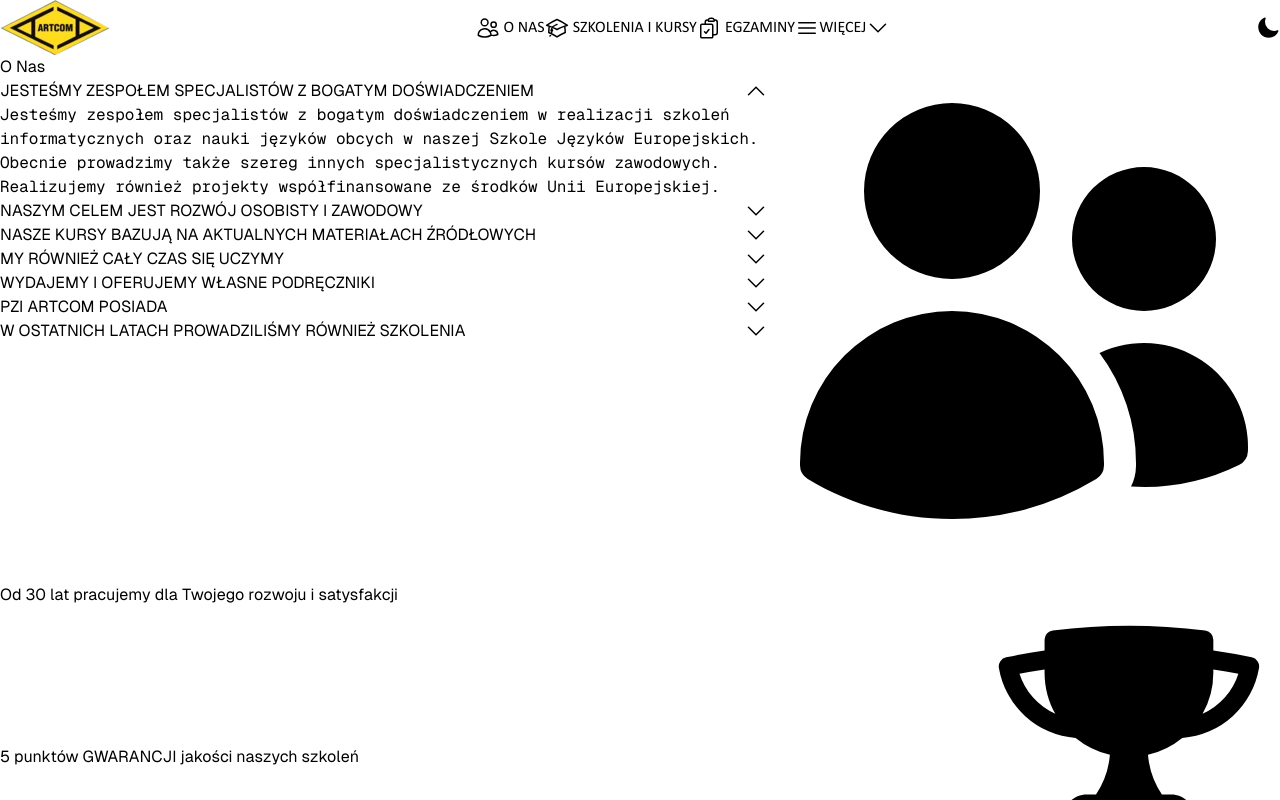
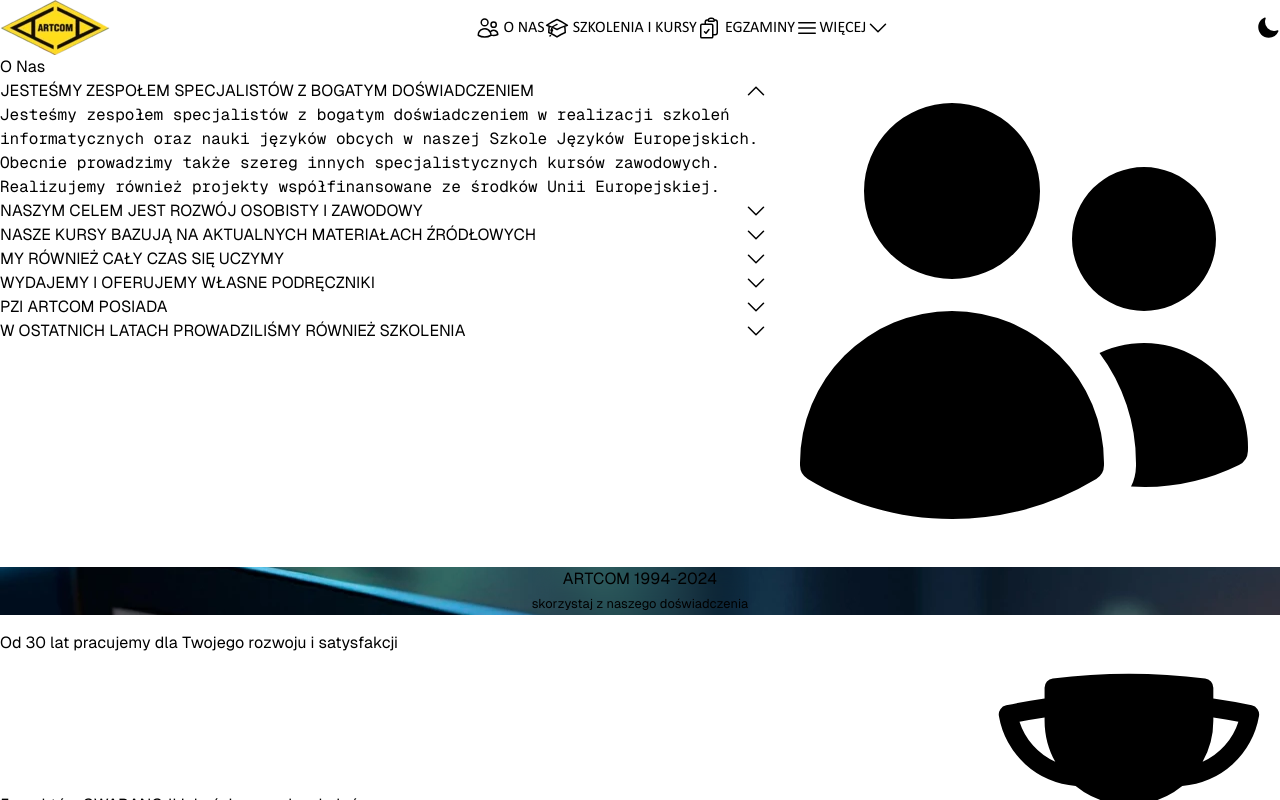
Before and after one commit to remi-k-work/artcom, a Next.js app: page / in a window 1280 px wide. Shown: the top 800 px of the page. Built offline with nearby package versions, Linux system fonts and the light colour scheme.

Commit message:
artcom experience banner

```diff
--- a/src/app/page.tsx
+++ b/src/app/page.tsx
@@ -7,6 +7,7 @@
 import { default as AccordionItem } from "@/components/ui/custom/accordion/Item";
 import { default as AccordionTrigger } from "@/components/ui/custom/accordion/Trigger";
 import Hero from "@/components/hero-a";
+import ArtcomExperience from "@/components/ArtcomExperience";
 import Secondary from "@/components/secondary";
 import Guarantees from "@/components/Guarantees";
 import References from "@/components/References";
@@ -164,6 +165,7 @@
           </Accordion>
         </Hero.Content>
       </Hero>
+      <ArtcomExperience />
       <Secondary header="Od 30 lat pracujemy dla Twojego rozwoju i satysfakcji">
         <Guarantees />
         <References />
--- /dev/null
+++ b/src/components/ArtcomExperience.module.css
@@ -0,0 +1,62 @@
+.artcom-experience {
+  inline-size: 100%;
+  block-size: var(--size-14);
+
+  margin-block: 0 var(--size-9);
+
+  user-select: none;
+  pointer-events: none;
+
+  background-image: url("/images/artcom-experience.webp");
+  background-size: auto;
+  background-position: center center;
+  background-repeat: no-repeat;
+
+  display: grid;
+
+  grid-template-columns: 1fr;
+  grid-template-rows: 1fr;
+
+  grid-template-areas: "stack";
+
+  & > h2 {
+    grid-area: stack;
+    place-self: center center;
+
+    background-color: hsl(var(--stone-12-hsl) / 0.4);
+    backdrop-filter: blur(10px);
+    -webkit-backdrop-filter: blur(10px);
+
+    padding-inline: var(--size-6);
+    padding-block: var(--size-6);
+
+    font-family: var(--font-1);
+    font-size: var(--font-size-5);
+    color: hsl(var(--text-1));
+
+    text-align: center;
+  }
+}
+
+.artcom-experience--anim {
+  background-position: top left;
+  animation: circular-scroll 120s ease-in-out infinite alternate-reverse;
+}
+
+@keyframes circular-scroll {
+  0% {
+    background-position: top left;
+  }
+  25% {
+    background-position: top right;
+  }
+  50% {
+    background-position: bottom right;
+  }
+  75% {
+    background-position: bottom left;
+  }
+  100% {
+    background-position: top left;
+  }
+}
--- /dev/null
+++ b/src/components/ArtcomExperience.tsx
@@ -0,0 +1,22 @@
+"use client";
+
+// component css styles
+import styles from "./ArtcomExperience.module.css";
+
+// other libraries
+import { cn } from "@/lib/utils";
+
+// components
+import { ENABLE_ANIM } from "@/components/AnimComps";
+
+export default function ArtcomExperience() {
+  return (
+    <article className={cn(styles["artcom-experience"], ENABLE_ANIM && styles["artcom-experience--anim"])}>
+      <h2>
+        ARTCOM 1994-2024
+        <br />
+        <small className="text-text-2">skorzystaj z naszego doświadczenia</small>
+      </h2>
+    </article>
+  );
+}
```
Also changed, not shown: public/images/artcom-experience.webp (added), public/images/courses-matching-you.webp (added).
